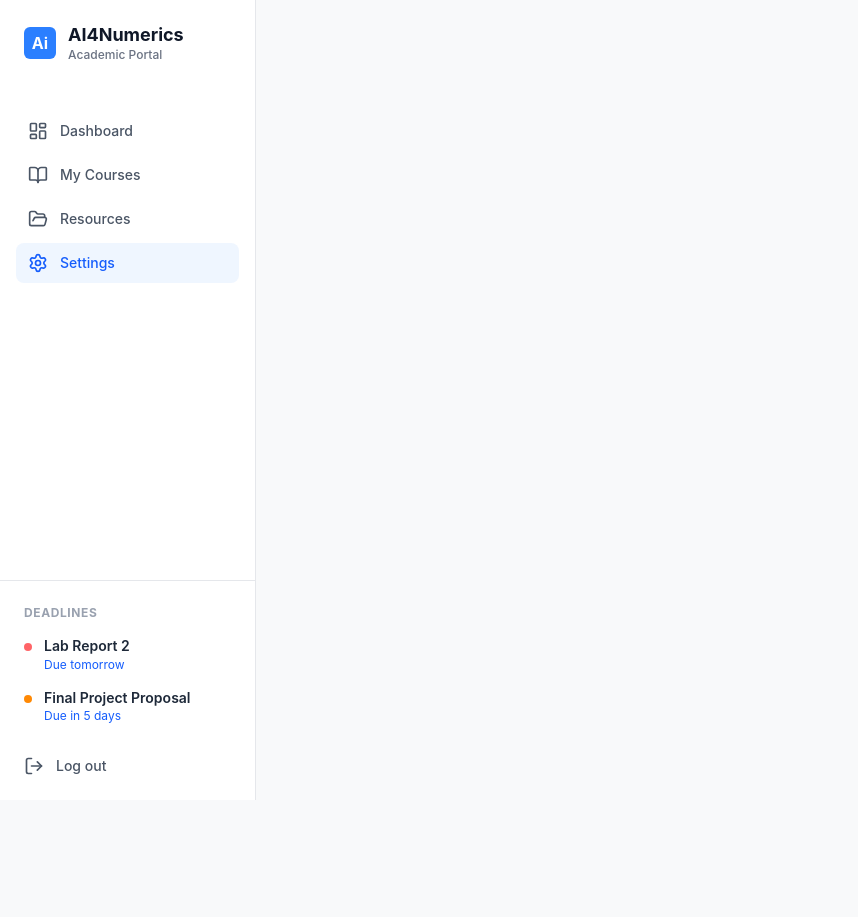
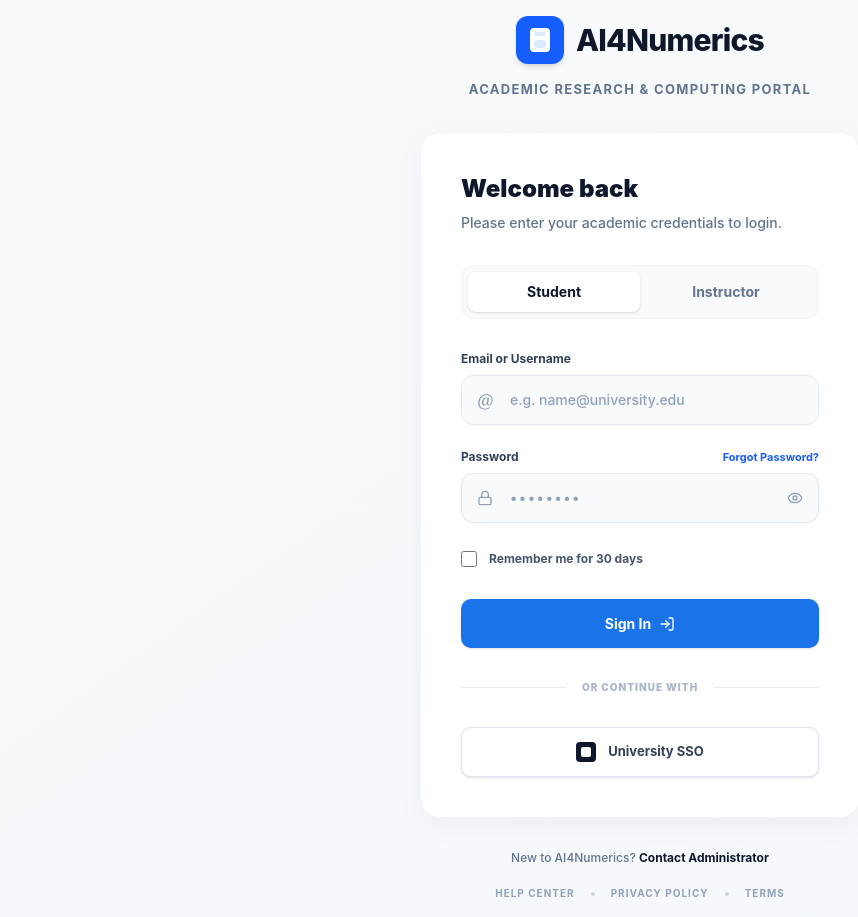
Before and after one commit to arjun-vaidya/aix_copilot, a React app in the folder frontend/: page /settings in a window 1280 px wide. Shown: the whole page, without its empty margins (0-858 px from the left). Before the commit the page ends 800 px from the top, so only its background shows below. Built offline with nearby package versions, Linux system fonts and the light colour scheme; the HTML template or start-up script is replaced by a standard one.

Commit message:
feat: Add Login UI with extreme security dummy auth flow

```diff
--- a/frontend/src/App.tsx
+++ b/frontend/src/App.tsx
@@ -1,3 +1,4 @@
+import { useState } from "react";
 import {
   BrowserRouter as Router,
   Routes,
@@ -8,13 +9,32 @@ import Sidebar from "./components/layout/Sidebar";
 import Dashboard from "./pages/Dashboard";
 import Instructor from "./pages/Instructor";
 import Workspace from "./pages/Workspace";
+import Login from "./pages/Login";
 
 function App() {
+  const [isAuthenticated, setIsAuthenticated] = useState(false);
+
+  const handleLogin = (role: string) => {
+    // eslint-disable-next-line no-console
+    console.log(`Logging in as: ${role}`); // Will be useful later for branching
+    setIsAuthenticated(true);
+  };
+
+  const handleLogout = () => {
+    setIsAuthenticated(false);
+  };
+
+  // If not authenticated, force the Login screen
+  if (!isAuthenticated) {
+    return <Login onLogin={handleLogin} />;
+  }
+
+  // Once authenticated, render the main application layout
   return (
     <Router>
       <div className="flex flex-col md:flex-row h-screen w-full bg-[#f8f9fa] overflow-hidden">
         {/* Persistent Global Sidebar */}
-        <Sidebar />
+        <Sidebar onLogout={handleLogout} />
 
         {/* Main Content Area */}
         <div className="flex-1 overflow-y-auto">
--- a/frontend/src/components/layout/Sidebar.tsx
+++ b/frontend/src/components/layout/Sidebar.tsx
@@ -17,7 +17,7 @@ const NAV_ITEMS = [
   { name: "Settings", path: "/settings", Icon: Settings },
 ];
 
-export default function Sidebar() {
+export default function Sidebar({ onLogout }: { onLogout?: () => void }) {
   const [isMobileMenuOpen, setIsMobileMenuOpen] = useState(false);
 
   return (
@@ -101,7 +101,10 @@ export default function Sidebar() {
             </div>
           </div>
 
-          <button className="flex items-center gap-3 mt-8 text-sm font-medium text-gray-600 hover:text-gray-900 w-full transition-colors">
+          <button
+            onClick={onLogout}
+            className="flex items-center gap-3 mt-8 text-sm font-medium text-gray-600 hover:text-gray-900 w-full transition-colors"
+          >
             <LogOut className="w-5 h-5" />
             Log out
           </button>
--- /dev/null
+++ b/frontend/src/lib/auth_mock.ts
@@ -0,0 +1,17 @@
+// Dummy Credentials for Local Testing
+// TODO: DO NOT USE IN PRODUCTION
+
+export const DUMMY_CREDENTIALS = {
+  student: {
+    email: "student@columbia.edu",
+    password: "password123",
+    role: "student",
+    name: "Alex Parker",
+  },
+  instructor: {
+    email: "instructor@columbia.edu",
+    password: "adminpassword",
+    role: "instructor",
+    name: "Prof. Sarah Jenkins",
+  },
+};
--- /dev/null
+++ b/frontend/src/pages/Login.tsx
@@ -0,0 +1,211 @@
+import { useState } from "react";
+import { LogIn, Eye, Lock } from "lucide-react";
+
+export default function Login({
+  onLogin,
+}: {
+  onLogin: (role: string) => void;
+}) {
+  const [roleMode, setRoleMode] = useState<"student" | "instructor">("student");
+  const [email, setEmail] = useState("");
+  const [password, setPassword] = useState("");
+  const [showPassword, setShowPassword] = useState(false);
+
+  const handleSubmit = (e: React.FormEvent) => {
+    e.preventDefault();
+    onLogin(roleMode);
+  };
+
+  return (
+    <div className="min-h-screen w-full flex flex-col items-center justify-center bg-gradient-to-br from-slate-50 to-blue-50/30 p-4 font-sans">
+      {/* Brand Header */}
+      <div className="flex flex-col items-center gap-3 mb-8">
+        <div className="flex items-center gap-3">
+          <div className="w-12 h-12 bg-blue-600 rounded-xl flex items-center justify-center shadow-md">
+            <div className="w-5 h-6 bg-white rounded-sm relative">
+              <div className="absolute top-1 left-1 right-1 h-1 bg-blue-100 rounded-full" />
+              <div className="absolute top-3 left-1 right-1 h-2 bg-blue-100 rounded-sm" />
+            </div>
+          </div>
+          <span className="font-extrabold text-3xl text-slate-900 tracking-tight">
+            AI4Numerics
+          </span>
+        </div>
+        <p className="text-[13px] font-bold text-slate-500 tracking-widest uppercase mt-1">
+          Academic Research & Computing Portal
+        </p>
+      </div>
+
+      {/* Main Login Card */}
+      <div className="w-full max-w-[440px] bg-white rounded-[20px] shadow-[0_8px_30px_rgb(0,0,0,0.04)] border border-slate-100 p-10 flex flex-col relative z-10">
+        <div className="flex flex-col items-start mb-8">
+          <h1 className="text-2xl font-black text-slate-900 mb-2">
+            Welcome back
+          </h1>
+          <p className="text-sm text-slate-500 font-medium">
+            Please enter your academic credentials to login.
+          </p>
+        </div>
+
+        {/* Role Toggle Switch */}
+        <div className="w-full bg-slate-50 p-1.5 rounded-xl flex items-center mb-8 border border-slate-100">
+          <button
+            type="button"
+            onClick={() => setRoleMode("student")}
+            className={`flex-1 py-2.5 text-sm font-bold rounded-lg transition-all ${
+              roleMode === "student"
+                ? "bg-white text-slate-900 shadow-sm"
+                : "text-slate-500 hover:text-slate-700 hover:bg-slate-100"
+            }`}
+          >
+            Student
+          </button>
+          <button
+            type="button"
+            onClick={() => setRoleMode("instructor")}
+            className={`flex-1 py-2.5 text-sm font-bold rounded-lg transition-all ${
+              roleMode === "instructor"
+                ? "bg-white text-slate-900 shadow-sm"
+                : "text-slate-500 hover:text-slate-700 hover:bg-slate-100"
+            }`}
+          >
+            Instructor
+          </button>
+        </div>
+
+        {/* Login Form */}
+        <form onSubmit={handleSubmit} className="flex flex-col gap-6 w-full">
+          {/* Email Field */}
+          <div className="flex flex-col gap-2">
+            <label className="text-xs font-bold text-slate-700">
+              Email or Username
+            </label>
+            <div className="relative flex items-center">
+              <span className="absolute left-4 text-slate-400">
+                <span className="font-serif text-lg">@</span>
+              </span>
+              <input
+                type="text"
+                value={email}
+                onChange={(e) => setEmail(e.target.value)}
+                placeholder="e.g. name@university.edu"
+                className="w-full bg-slate-50 border border-slate-200 rounded-xl py-3.5 pl-12 pr-4 text-sm font-medium text-slate-900 placeholder:text-slate-400 focus:outline-none focus:ring-4 focus:ring-blue-500/10 focus:border-blue-500 transition-all font-sans"
+                required
+              />
+            </div>
+          </div>
+
+          {/* Password Field */}
+          <div className="flex flex-col gap-2">
+            <div className="flex justify-between items-center">
+              <label className="text-xs font-bold text-slate-700">
+                Password
+              </label>
+              <a
+                href="#"
+                className="text-[11px] font-bold text-blue-600 hover:text-blue-700 transition-colors"
+              >
+                Forgot Password?
+              </a>
+            </div>
+            <div className="relative flex items-center">
+              <span className="absolute left-4 text-slate-400">
+                <Lock className="w-4 h-4" />
+              </span>
+              <input
+                type={showPassword ? "text" : "password"}
+                value={password}
+                onChange={(e) => setPassword(e.target.value)}
+                placeholder="••••••••"
+                className="w-full bg-slate-50 border border-slate-200 rounded-xl py-3.5 pl-12 pr-12 text-sm font-medium text-slate-900 placeholder:text-slate-400 focus:outline-none focus:ring-4 focus:ring-blue-500/10 focus:border-blue-500 transition-all font-sans tracking-widest"
+                required
+              />
+              <button
+                type="button"
+                onClick={() => setShowPassword(!showPassword)}
+                className="absolute right-4 text-slate-400 hover:text-slate-600 transition-colors"
+                tabIndex={-1}
+              >
+                <Eye
+                  className={`w-4 h-4 ${showPassword ? "text-blue-500" : ""}`}
+                />
+              </button>
+            </div>
+          </div>
+
+          {/* Remember Me */}
+          <div className="flex items-center gap-3 mt-1">
+            <input
+              type="checkbox"
+              id="remember"
+              className="w-4 h-4 rounded border-slate-300 text-blue-600 focus:ring-blue-500/20 bg-slate-50"
+            />
+            <label
+              htmlFor="remember"
+              className="text-xs font-bold text-slate-600 cursor-pointer select-none"
+            >
+              Remember me for 30 days
+            </label>
+          </div>
+
+          {/* Submit Button */}
+          <button
+            type="submit"
+            className="w-full bg-[#1A73E8] hover:bg-blue-700 text-white font-bold text-[14px] py-3.5 rounded-[10px] shadow-sm hover:shadow flex items-center justify-center gap-2 transition-all mt-2"
+          >
+            Sign In
+            <LogIn className="w-4 h-4" />
+          </button>
+        </form>
+
+        {/* SSO Divider */}
+        <div className="w-full flex items-center gap-4 my-8 opacity-75">
+          <div className="h-px bg-slate-200 flex-1"></div>
+          <span className="text-[10px] uppercase font-black tracking-widest text-slate-400">
+            Or continue with
+          </span>
+          <div className="h-px bg-slate-200 flex-1"></div>
+        </div>
+
+        {/* SSO Button */}
+        <button
+          type="button"
+          onClick={() => onLogin(roleMode)}
+          className="w-full bg-white border border-slate-200 hover:bg-slate-50 hover:border-slate-300 text-slate-700 font-bold text-[13px] py-3.5 rounded-[10px] shadow-sm flex items-center justify-center gap-3 transition-all"
+        >
+          {/* Mock University Logo */}
+          <div className="w-5 h-5 bg-slate-900 rounded-[4px] flex items-center justify-center">
+            <div className="w-2.5 h-2.5 bg-white rounded-[2px]" />
+          </div>
+          University SSO
+        </button>
+      </div>
+
+      {/* Footer Links */}
+      <div className="mt-8 flex flex-col items-center gap-5">
+        <p className="text-xs font-medium text-slate-500">
+          New to AI4Numerics?{" "}
+          <a
+            href="#"
+            className="font-bold text-slate-900 hover:text-blue-600 transition-colors"
+          >
+            Contact Administrator
+          </a>
+        </p>
+        <div className="flex items-center gap-4 text-[10px] font-bold text-slate-400 tracking-widest uppercase">
+          <a href="#" className="hover:text-slate-600 transition-colors">
+            Help Center
+          </a>
+          <span className="w-1 h-1 rounded flex shrink-0 bg-slate-300"></span>
+          <a href="#" className="hover:text-slate-600 transition-colors">
+            Privacy Policy
+          </a>
+          <span className="w-1 h-1 rounded flex shrink-0 bg-slate-300"></span>
+          <a href="#" className="hover:text-slate-600 transition-colors">
+            Terms
+          </a>
+        </div>
+      </div>
+    </div>
+  );
+}
```
Also changed, not shown: 1 other file (tests, documents, lock files or other folders).
